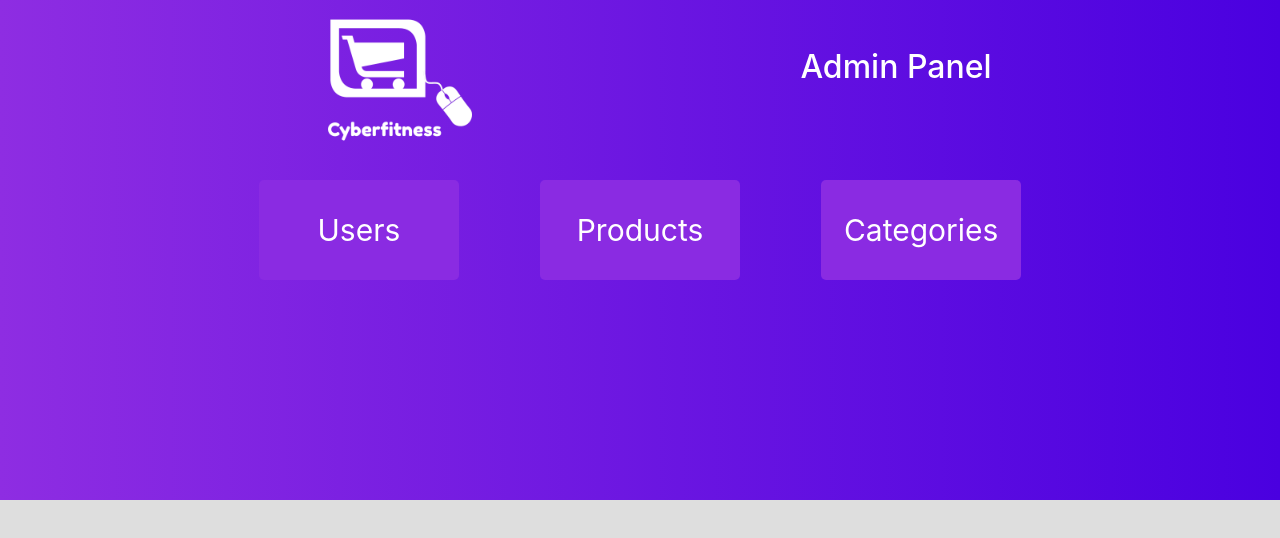
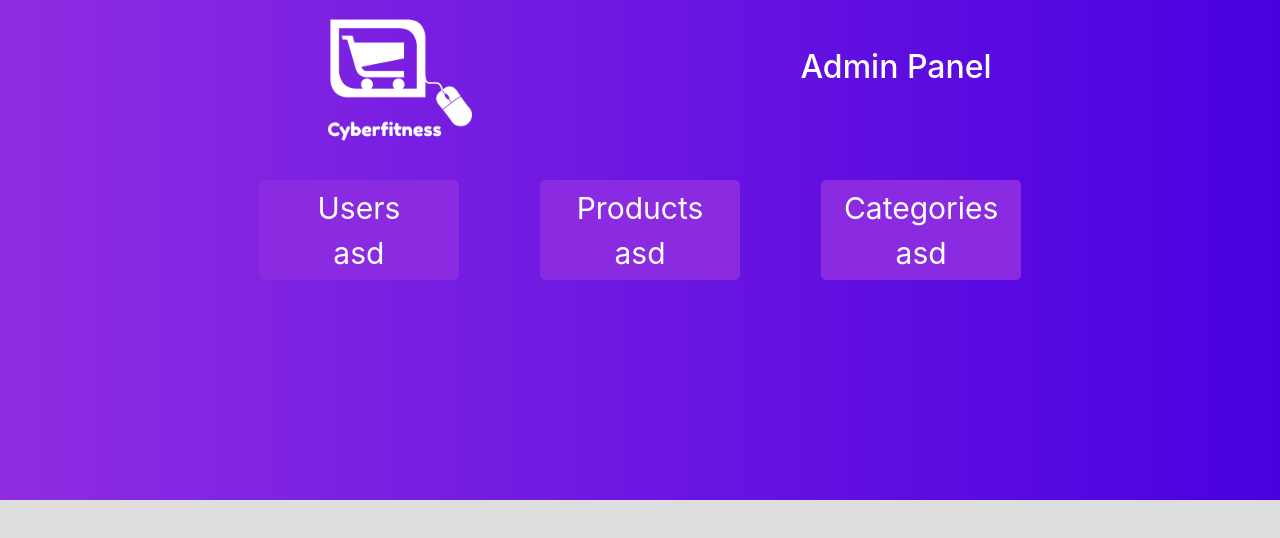
Before and after one commit to BryanCPineda/Ecommerce-ft05-Group3, a React (Create React App) app in the folder client/: page /admin in a window 1280 px wide. Shown: the top 538 px of the page. Built offline with nearby package versions, Linux system fonts and the light colour scheme.

Commit message:
admin panel

```diff
--- a/client/src/components/NavbarAdmin.jsx
+++ b/client/src/components/NavbarAdmin.jsx
@@ -1,7 +1,8 @@
 import React from "react";
-import { Link } from 'react-router-dom';
-import './NavbarAdmin.css';
-import { Row, Col, Button } from 'react-bootstrap';
+import { Link } from "react-router-dom";
+import "./NavbarAdmin.css";
+import { Row, Col, Button } from "react-bootstrap";
+import { connect } from 'react-redux';
 
 function NavbarAdmin() {
   return (
@@ -9,7 +10,11 @@ function NavbarAdmin() {
       <div className="navbar-admin d-flex justify-content-center">
         <Link to="/user/catalogo">
           <div className="brand logo-admin ">
-          <img className="image-brand" src={"/images/brand4.png"} alt="logo"></img>
+            <img
+              className="image-brand"
+              src={"/images/brand4.png"}
+              alt="logo"
+            ></img>
           </div>
         </Link>
         <div className="">
@@ -20,9 +25,25 @@ function NavbarAdmin() {
         <Row>
           <Col xs={2}></Col>
           <Col className="d-flex justify-content-around">
-                <Link to=""><Button className="select-options-admin">Users</Button></Link>
-                <Link to="/admin/product"><Button className="select-options-admin">Products</Button></Link>
-                <Link to="/admin/categories" > <Button className="select-options-admin">Categories</Button></Link>
+            <Link to="">
+              <Button className="select-options-admin">
+                <div>Users</div>
+                <div>asd</div>
+              </Button>
+            </Link>
+            <Link to="/admin/product">
+              <Button className="select-options-admin">
+                <div>Products</div>
+                <div>asd</div>{" "}
+              </Button>
+            </Link>
+            <Link to="/admin/categories">
+              {" "}
+              <Button className="select-options-admin">
+                <div>Categories</div>
+                <div>asd</div>
+              </Button>
+            </Link>
           </Col>
           <Col xs={2}></Col>
         </Row>
@@ -31,4 +52,17 @@ function NavbarAdmin() {
   );
 }
 
-export default NavbarAdmin;
+const mapStateToProps = (state) => {
+  return {
+    products: state.catalogo.allProducts,
+  }
+}
+
+// const mapDispatchToProps = (dispatch) => {
+//   return {
+//     setProductsLoading: () => dispatch(setProductsLoading()),
+//     getAllProducts: () => dispatch(getAllProducts()),
+//   }
+// }
+
+export default connect( mapStateToProps, null )(NavbarAdmin);
--- a/client/src/components/Users/userRegister.jsx
+++ b/client/src/components/Users/userRegister.jsx
@@ -92,7 +92,7 @@ class UserRegister extends React.Component {
     return (
       <React.Fragment>
         <Button className="button" onClick={this.handleShow}>
-          Register
+          Sign Up
         </Button>
 
         <Modal
```
Lines whose indentation alone changed are shown as unchanged.
